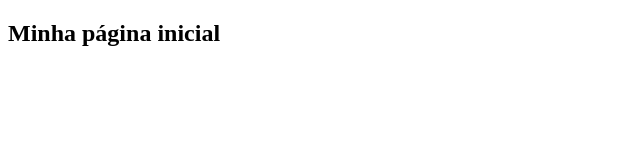
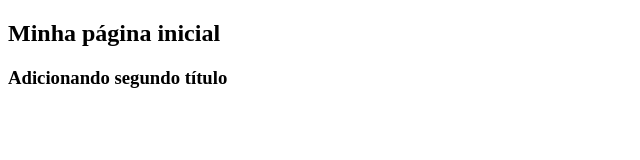
Before and after one commit to PERITO-VOP/projeto-curso-git, a plain HTML site: page index.html in a window 1280 px wide. Shown: the whole page, without its empty margins (0-640 px from the left). Drawn offline with Linux system fonts and the light colour scheme.

Commit message:
Adicionei mais uma linha na página

```diff
--- a/index.html
+++ b/index.html
@@ -6,5 +6,6 @@
 </head>
 <body>
 	<h2>Minha página inicial</2>
+        <h3>Adicionando segundo título</3>
 </body>
 </html>
```
